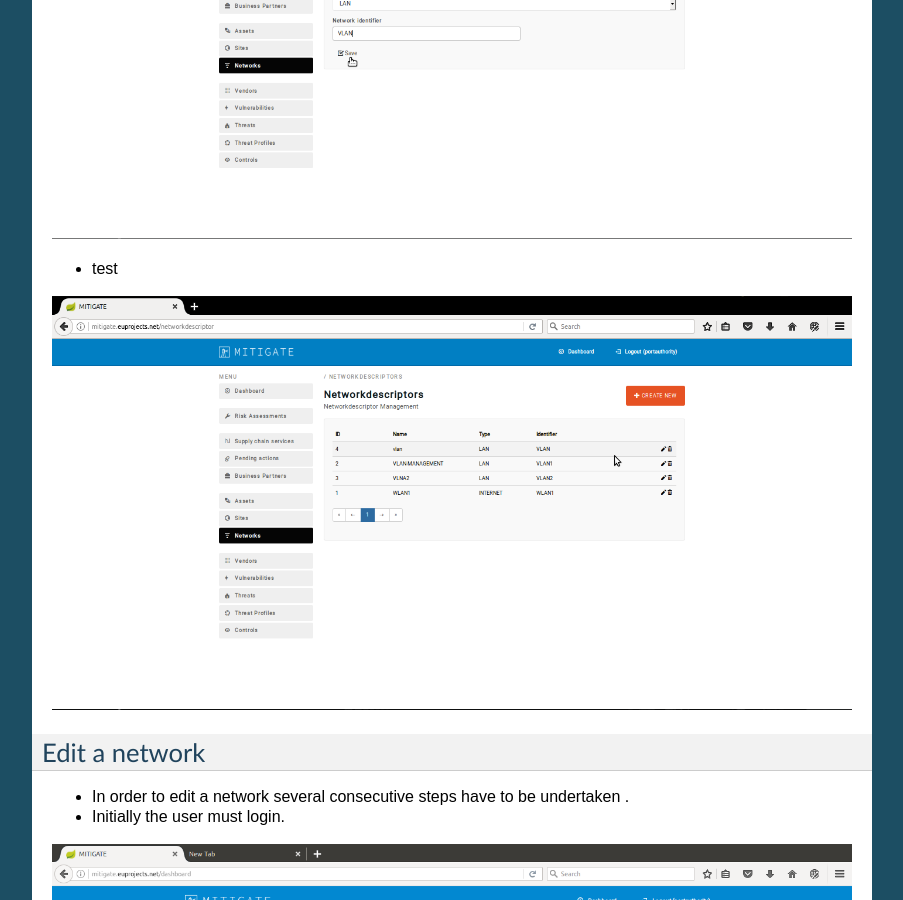
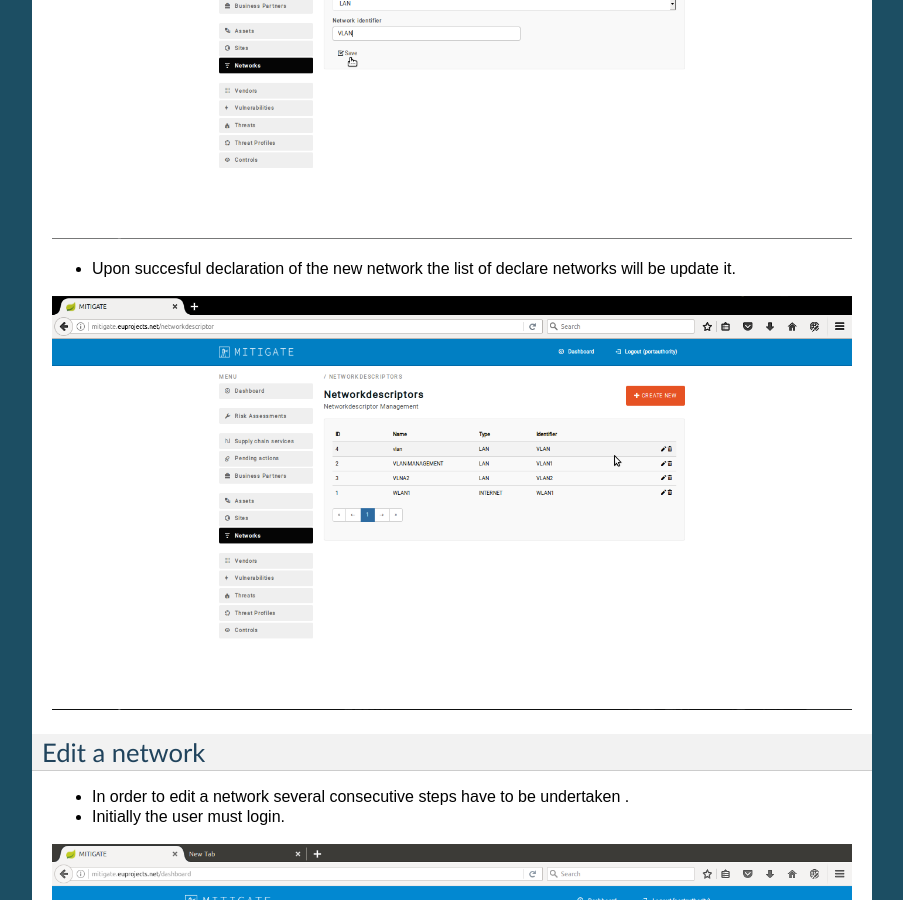
Before and after one commit to singularlogic/mitigate-documentation, a Sphinx documentation site: the page built from docs/p_network.rst, in a window 1280 px wide and 900 px high, scrolled down 1785 px. Shown: the whole window, without its empty margins (198-1101 px from the left). Built offline with Sphinx 7.4.7, drawn with Linux system fonts in a browser that asks for light colours.

Commit message:
Update p_network.rst

```diff
--- a/docs/p_network.rst
+++ b/docs/p_network.rst
@@ -24,7 +24,7 @@ Declaring a new network
 
 .. image:: assets/cn_3.png
 
-- test
+- Upon succesful declaration of the new network the list of declare networks will be update it.
 
 .. image:: assets/cn_4.png
 
```
